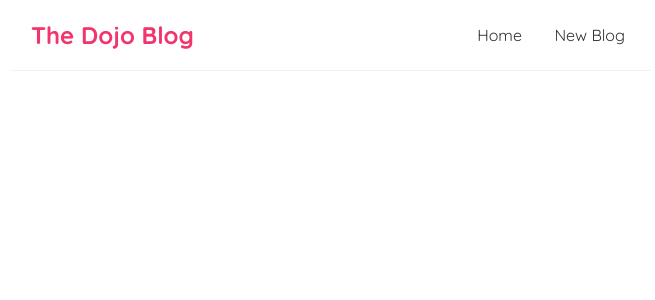
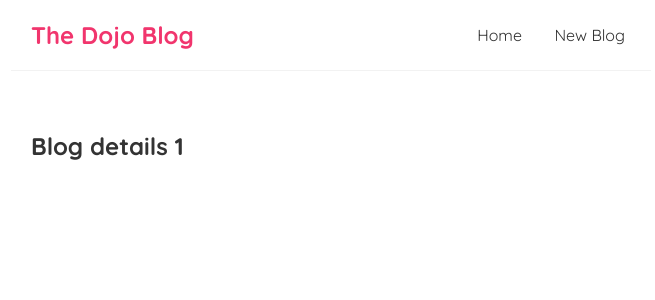
Before and after one commit to eine3131/fullreact_l1andsoon, a React (Create React App) app: page /blogs/1 in a window 1280 px wide. Shown: the top 300 px of the page, without its empty margins (309-964 px from the left). Built offline with nearby package versions, Linux system fonts and the light colour scheme; the HTML template or start-up script is replaced by a standard one.

Commit message:
Route Parameters + css blog-preview added

```diff
--- a/src/App.js
+++ b/src/App.js
@@ -3,6 +3,7 @@
 import Home from './Home';
 import { BrowserRouter as Router, Route, Switch } from 'react-router-dom';
 import Create from './Create';
+import BlogDetails from './BlogDetails';
 
 function App() {
   return (
@@ -13,6 +14,7 @@
           <Switch>
             <Route path="/" component={Home} exact />
             <Route path="/create" component={Create} />
+            <Route path="/blogs/:id" component={BlogDetails} />
           </Switch>
         </div>
       </div>
--- /dev/null
+++ b/src/BlogDetails.js
@@ -0,0 +1,13 @@
+import React from 'react';
+import { useParams } from "react-router-dom";
+
+const BlogDetails = () => {
+    const { id } = useParams();
+    return (
+        <div className="blog-details">
+            <h2> Blog details {id} </h2>
+        </div>
+    );
+}
+
+export default BlogDetails;
--- a/src/BlogList.js
+++ b/src/BlogList.js
@@ -1,12 +1,16 @@
 import React from 'react';
+import { Link } from "react-router-dom";
+
 const BlogList = ({blogs, title}) => {
     return (
         <div className="blog_list">
             <h2>{title}</h2>
             {blogs.map((blog) => (
                 <div className="blog-preview" key={blog.id}>
+                   <Link to={`/blogs/${blog.id}`}>
                     <h2>{blog.title}</h2>
                     <p>Written by {blog.author}</p>
+                   </Link>
                 </div>
             ))}
         </div>
--- a/src/index.css
+++ b/src/index.css
@@ -49,3 +49,6 @@
   color: #f1356d;
   margin-bottom: 8px;
 }
+.blog-preview a{
+  text-decoration:none;
+}
```
